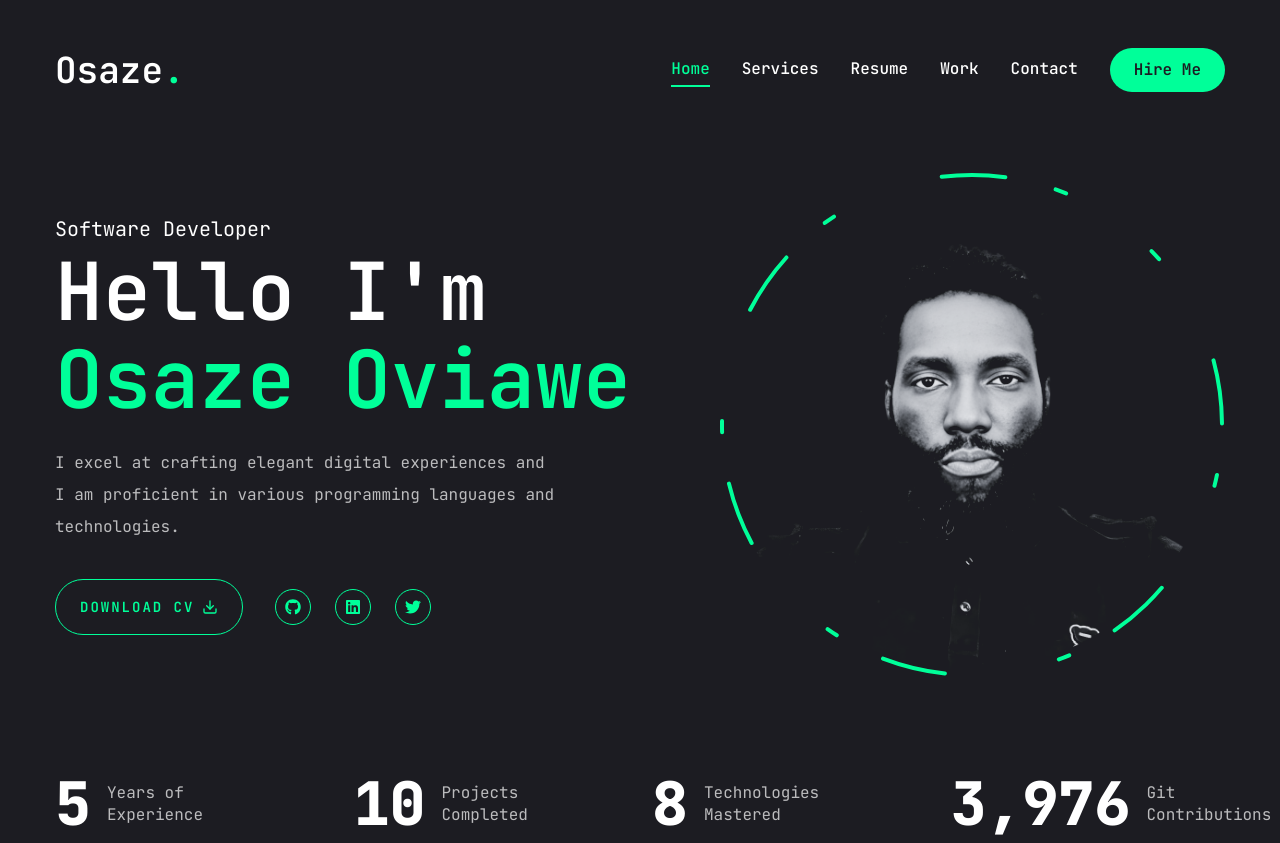
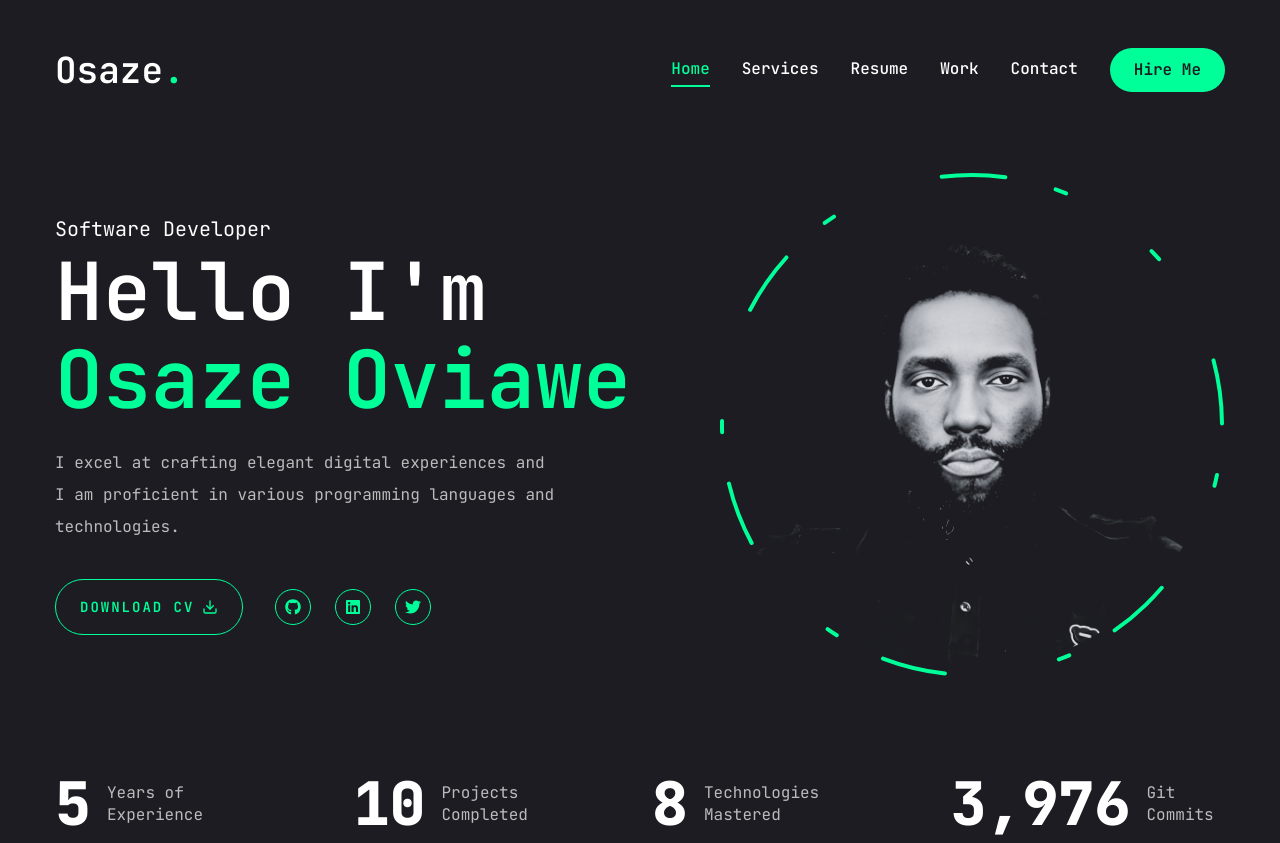
Before and after one commit to BigSazz/osaze-porfolio, a Next.js app: page / in a window 1280 px wide. Built offline with nearby package versions, Linux system fonts and the light colour scheme.

Commit message:
- Error fix

```diff
--- a/components/Stats.tsx
+++ b/components/Stats.tsx
@@ -18,7 +18,7 @@ const stats = [
   },
   {
     num: 4000,
-    text: "Git Contributions",
+    text: "Git Commits",
   },
 ];
 
```
